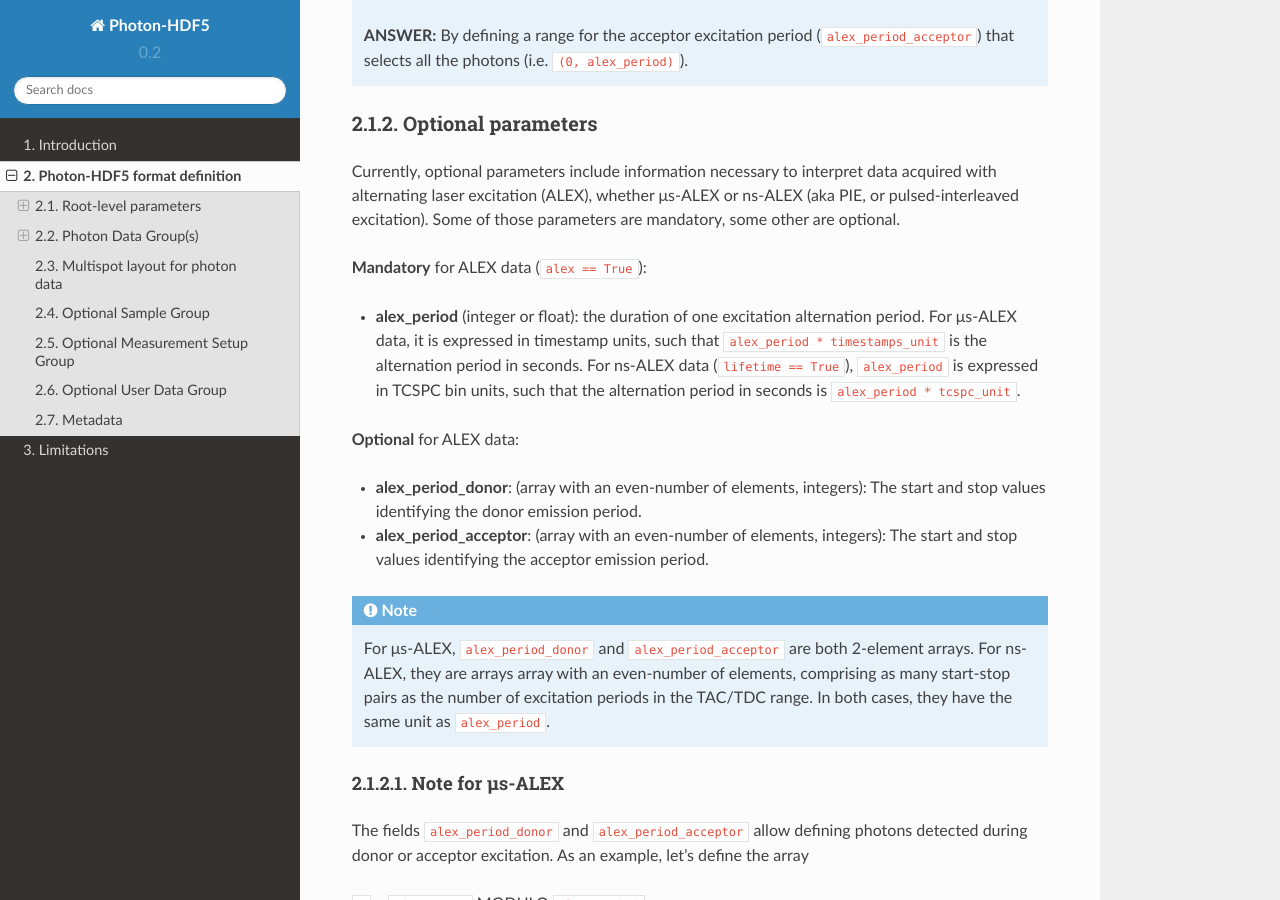
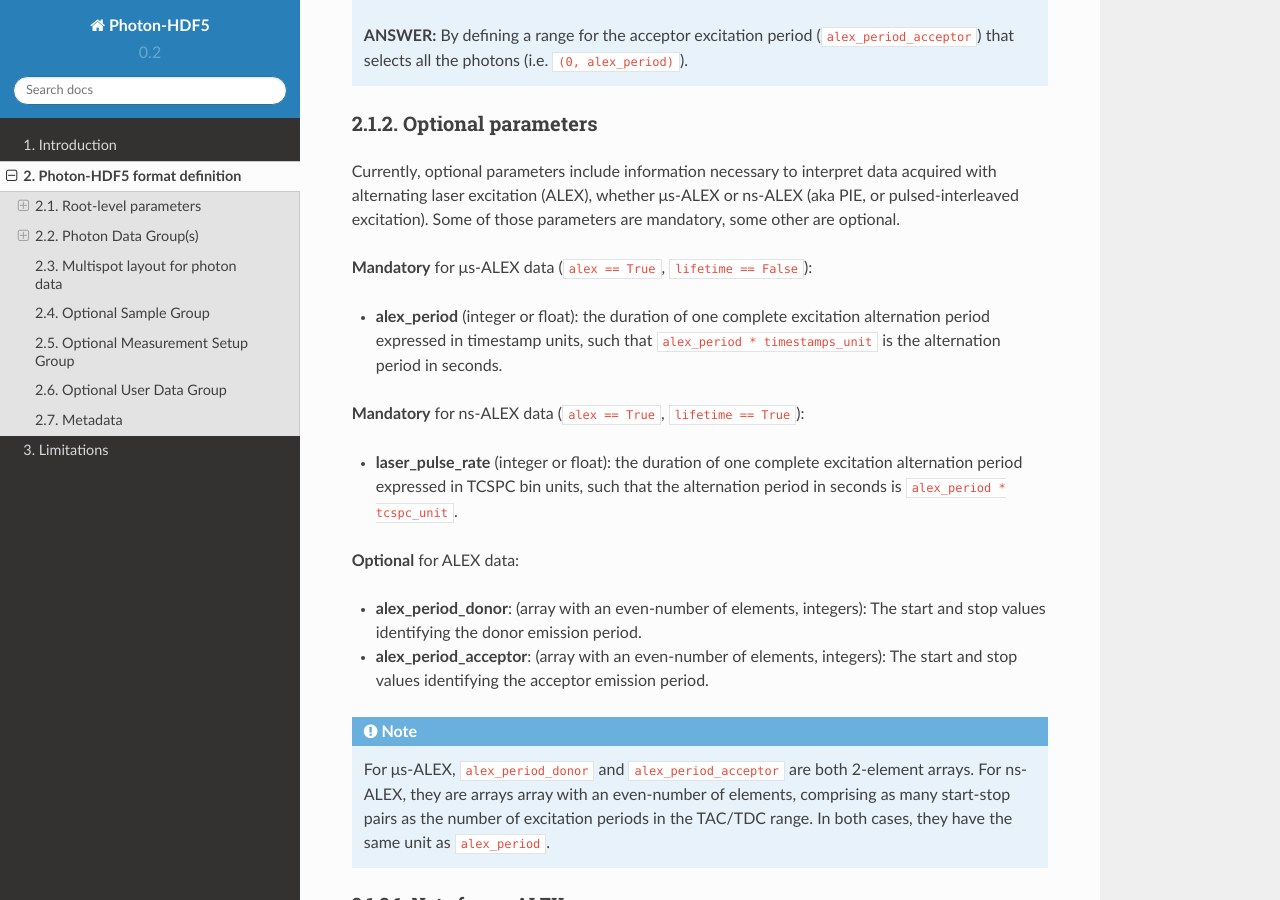
Before and after one commit to Photon-HDF5/photon-hdf5, a Sphinx documentation site: the page built from docs/phdata.rst, in a window 1280 px wide and 900 px high, scrolled down 1505 px. Built offline with Sphinx 7.4.7 and the Read the Docs theme 2.0.0, drawn with Linux system fonts in a browser that asks for light colours.

Commit message:
Use laser_pulse_rate for ns-ALEX (instead of alex_period)

```diff
--- a/docs/phdata.rst
+++ b/docs/phdata.rst
@@ -63,15 +63,20 @@ interpret data acquired with alternating laser excitation (ALEX),
 whether μs-ALEX or ns-ALEX (aka PIE, or pulsed-interleaved excitation).
 Some of those parameters are mandatory, some other are optional.
 
-**Mandatory** for ALEX data (``alex == True``):
+**Mandatory** for μs-ALEX data (``alex == True``, ``lifetime == False``):
 
 -  **alex_period** (integer or float): the duration of one
-   excitation alternation period. For μs-ALEX data, it is expressed in
+   complete excitation alternation period expressed in
    timestamp units, such that ``alex_period * timestamps_unit`` is the
-   alternation period in seconds. For ns-ALEX data
-   (``lifetime == True``), ``alex_period`` is expressed in TCSPC bin
+   alternation period in seconds.
+
+**Mandatory** for ns-ALEX data (``alex == True``, ``lifetime == True``):
+
+-  **laser_pulse_rate** (integer or float): the duration of one
+   complete excitation alternation period expressed in TCSPC bin
    units, such that the alternation period in seconds is
    ``alex_period * tcspc_unit``.
+
 
 **Optional** for ALEX data:
 
```
